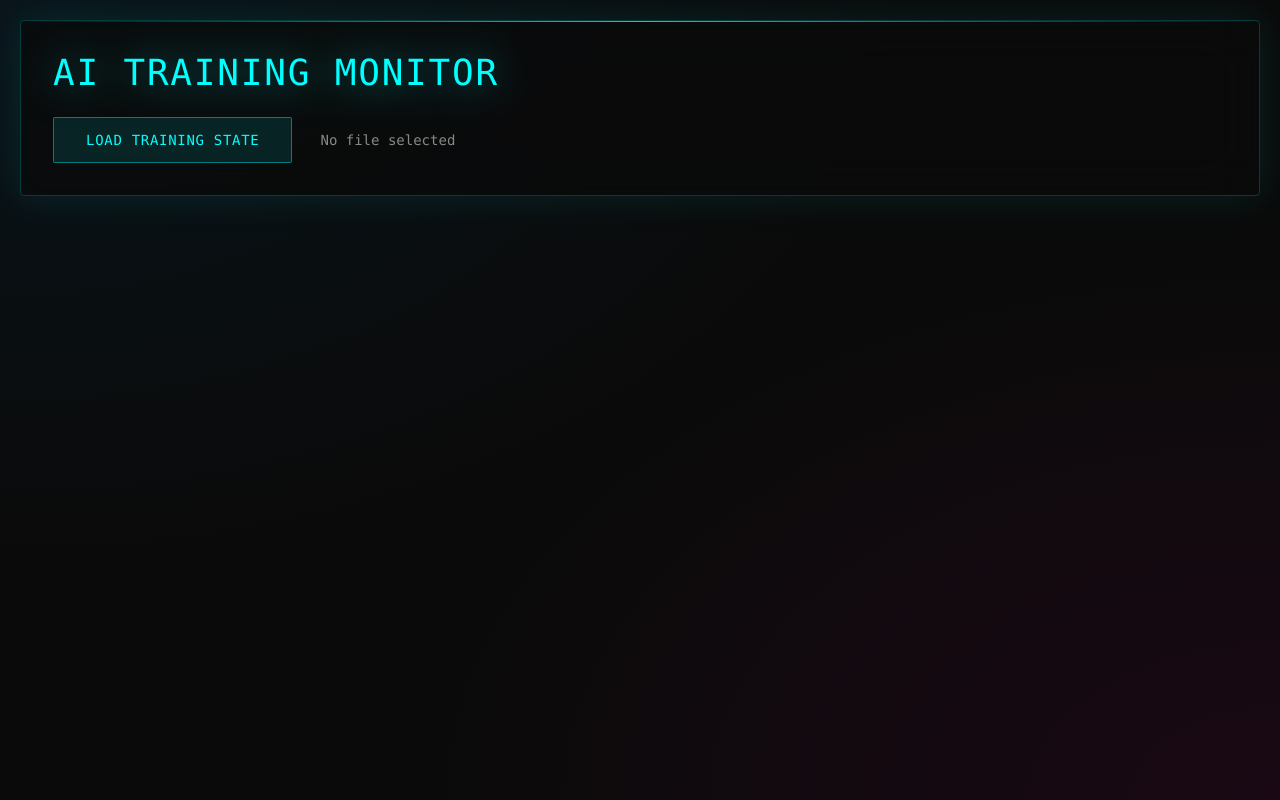
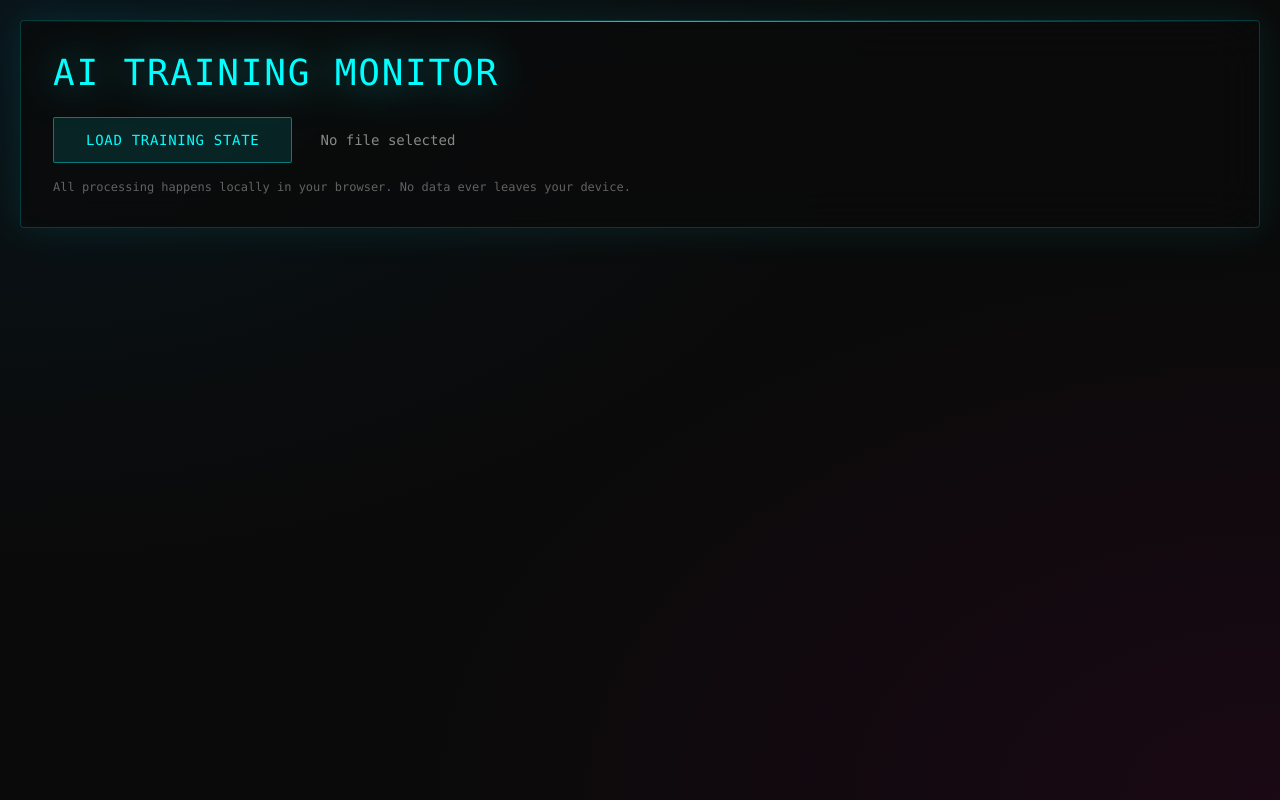
Before and after one commit to boatbomber/ModelTrainingDashboard, a React (Vite) app: page / in a window 1280 px wide. Built offline with nearby package versions, Linux system fonts and the light colour scheme.

Commit message:
Add privacy disclaimer

```diff
--- a/src/components/Header.jsx
+++ b/src/components/Header.jsx
@@ -77,6 +77,10 @@ export default function Header() {
         </span>
       </div>
 
+      <p className="mt-4 text-cyber-muted/70 text-xs font-mono">
+        All processing happens locally in your browser. No data ever leaves your device.
+      </p>
+
       {error && (
         <div
           className="mt-5 p-4 bg-red-500/10 border border-red-500/30 text-cyber-error rounded-sm font-mono text-sm cursor-pointer"
```
